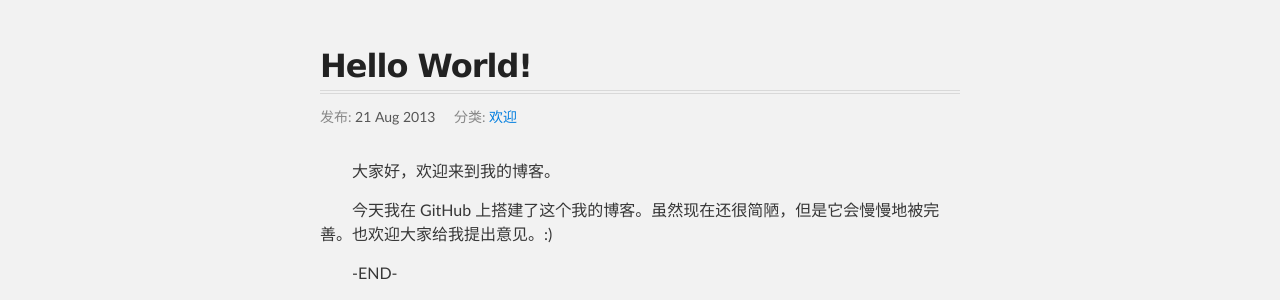
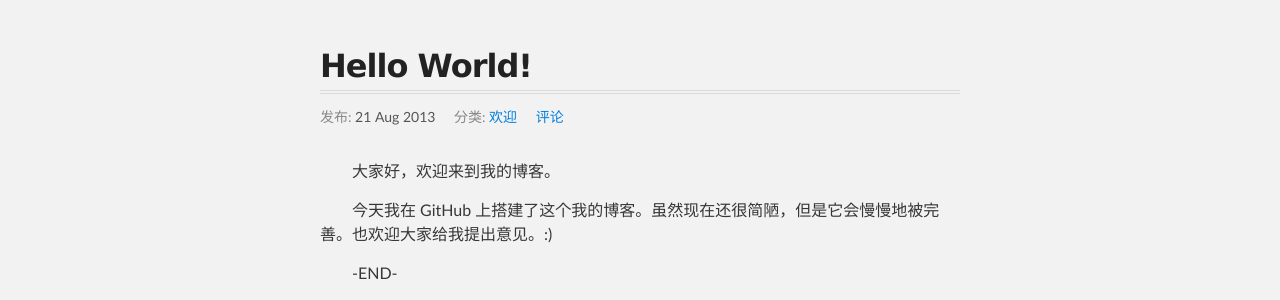
Before and after one commit to laurence6/blog, a Jekyll site: the page built from _posts/2013-08-21-00.html, in a window 1280 px wide. Shown: the part 331-631 px from the top of the page. Built offline with Jekyll 4.4.1, drawn with Linux system fonts in a browser that asks for light colours; some web fonts are replaced; comment, search, counter and statistics services are not loaded.

Commit message:
update layout post

```diff
--- a/_layouts/post.html
+++ b/_layouts/post.html
@@ -6,7 +6,8 @@ layout: default
 	<span class="info-title"><i class="icon-calendar"></i> 发布: </span>
 	<span class="info-date">{{ page.date | date_to_string }}</span>
 	<span class="info-title"><i class="icon-folder-open"></i> 分类: </span>
-	<span class="info-link"><a href="/categories.html#{{ page.category }}-ref" >{{ page.category }}</a></span>
+	<span class="info-link"><a href="/categories.html#{{ page.category }}-ref">{{ page.category }}</a></span>
+	<span class="info-link"><a href="#ds-thread">评论</a></span>
 </div>
 {{ content }}
 
```
